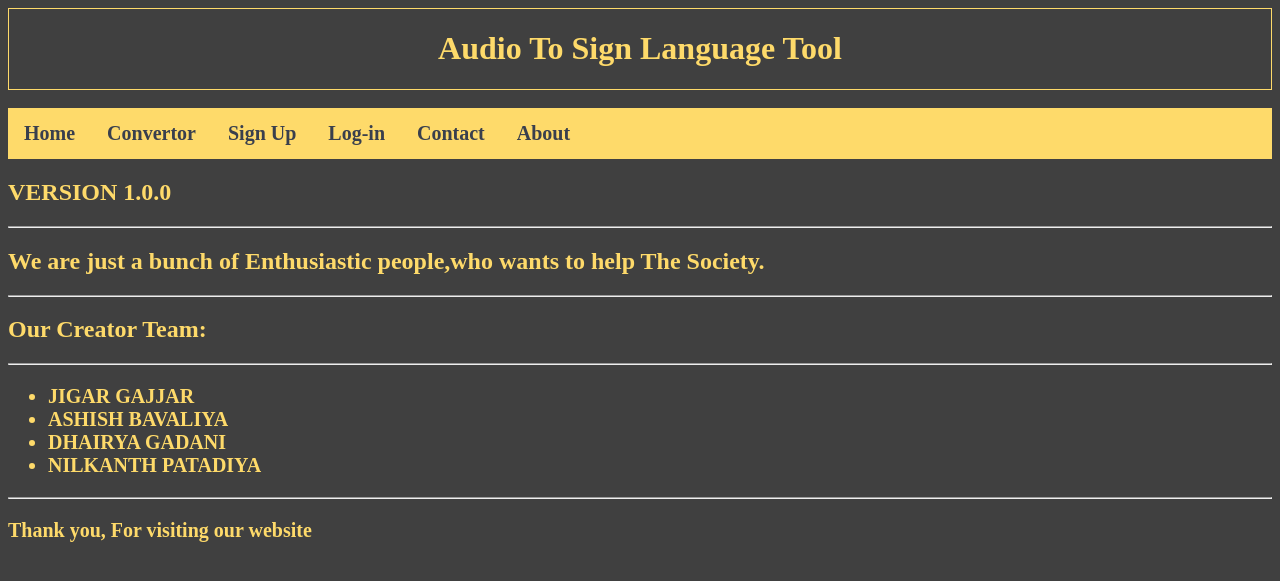
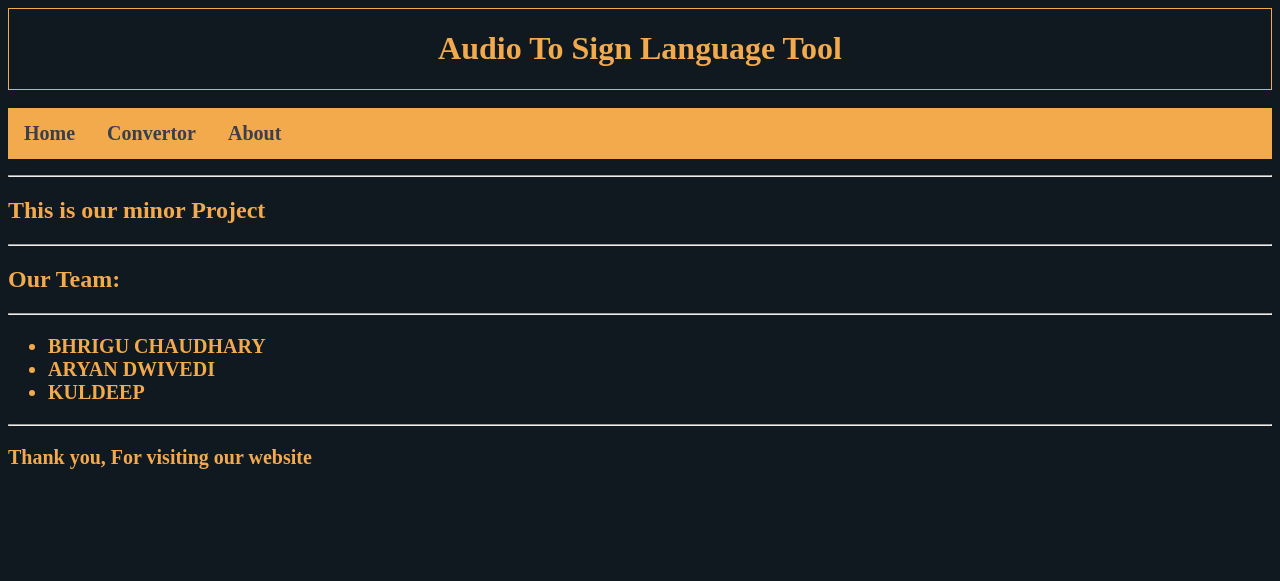
Before and after one commit to aryan-dwivedi/Indian-sign-language-detection, a Django app: page /about/ in a window 1280 px wide. Shown: the top 581 px of the page. Run offline with Django 3.2, Linux system fonts and the light colour scheme.

Commit message:
3rd commit

```diff
--- a/A2SL/urls.py
+++ b/A2SL/urls.py
@@ -20,10 +20,6 @@ from . import views
 urlpatterns = [
     path('admin/', admin.site.urls),
     path('about/',views.about_view,name='about'),
-    path('contact/',views.contact_view,name='contact'),
-    path('login/',views.login_view,name='login'),
-    path('logout/',views.logout_view,name='logout'),
-    path('signup/',views.signup_view,name='signup'),
     path('animation/',views.animation_view,name='animation'),
     path('',views.home_view,name='home'),
     path('animation/',views.animation_view,name='animation')
--- a/A2SL/views.py
+++ b/A2SL/views.py
@@ -17,10 +17,6 @@ def about_view(request):
 	return render(request,'about.html')
 
 
-def contact_view(request):
-	return render(request,'contact.html')
-
-@login_required(login_url="login")
 def animation_view(request):
 	if request.method == 'POST':
 		text = request.POST.get('sen')
@@ -103,40 +99,3 @@ def animation_view(request):
 		return render(request,'animation.html',{'words':words,'text':text})
 	else:
 		return render(request,'animation.html')
-
-
-
-
-def signup_view(request):
-	if request.method == 'POST':
-		form = UserCreationForm(request.POST)
-		if form.is_valid():
-			user = form.save()
-			login(request,user)
-			# log the user in
-			return redirect('animation')
-	else:
-		form = UserCreationForm()
-	return render(request,'signup.html',{'form':form})
-
-
-
-def login_view(request):
-	if request.method == 'POST':
-		form = AuthenticationForm(data=request.POST)
-		if form.is_valid():
-			#log in user
-			user = form.get_user()
-			login(request,user)
-			if 'next' in request.POST:
-				return redirect(request.POST.get('next'))
-			else:
-				return redirect('animation')
-	else:
-		form = AuthenticationForm()
-	return render(request,'login.html',{'form':form})
-
-
-def logout_view(request):
-	logout(request)
-	return redirect("home")
--- a/templates/about.html
+++ b/templates/about.html
@@ -2,17 +2,15 @@
 
 {% block content %}
 
-<h2>VERSION 1.0.0</h2>
  	<hr>
-	<h2>We are just a bunch of Enthusiastic people,who wants to help The Society.</h2>
+	<h2>This is our minor Project</h2>
 	<hr>
- 	<h2>Our Creator Team:</h2>
+ 	<h2>Our Team:</h2>
  	<hr>
  	<ul class="td">
-		<li>JIGAR GAJJAR</li>
-		<li>ASHISH BAVALIYA</li>
-		<li>DHAIRYA GADANI</li>
- 		<li>NILKANTH PATADIYA</li>
+		<li>BHRIGU CHAUDHARY</li>
+		<li>ARYAN DWIVEDI</li>
+		<li>KULDEEP</li>
   	</ul>
 	<hr>
 	<p class="td">Thank you, For visiting our website</p>
--- a/templates/animation.html
+++ b/templates/animation.html
@@ -92,7 +92,7 @@
 
 		function myHandler()
 		{
-	 		document.getElementById("list").getElementsByTagName("li")[i].style.color = "#feda6a";
+	 		document.getElementById("list").getElementsByTagName("li")[i].style.color = "#F2AA4CFF";
 			document.getElementById("list").getElementsByTagName("li")[i].style.fontSize = "20px";
 			i++;
 	    	if (i == videoCount)
--- a/templates/base.html
+++ b/templates/base.html
@@ -15,11 +15,11 @@
   margin-top:0;
   padding: 0;
   overflow: hidden;
-  background-color: #feda6a;
+  background-color: #F2AA4CFF;
 }
 h2
 {
-  color: #feda6a;
+  color: #F2AA4CFF;
 }
 
 .li {
@@ -37,7 +37,7 @@ h2
 
 li a:hover {
   background-color: #393f4d;
-  color: #feda6a;
+  color: #F2AA4CFF;
   font-weight: bold;
 }
 .form-style button{
@@ -45,7 +45,7 @@ li a:hover {
   width: 89%;
 	height:70%;
 	padding: 5%;
-	background: #feda6a;
+	background: #F2AA4CFF;
 	border-bottom: 2px solid #393f4d;;
 	border-top-style: none;
 	border-right-style: none;
@@ -58,7 +58,7 @@ li a:hover {
 
 .form-style button:hover {
   background-color: #393f4d;
-  color: #feda6a;
+  color: #F2AA4CFF;
   font-weight: bold;
 }
 .split {
@@ -74,12 +74,12 @@ li a:hover {
 
 .left {
   left: 15;
-  border-right: 0px #feda6a solid;
+  border-right: 0px #F2AA4CFF solid;
 }
 
 .right {
   right: 0;
-  border-left: 1px #feda6a solid;
+  border-left: 1px #F2AA4CFF solid;
 }
 
 .mytext {
@@ -97,7 +97,7 @@ li a:hover {
 
   .mic {
       border:1px solid #393f4d;
-      background:#feda6a;
+      background:#F2AA4CFF;
       vertical-align:top;
       padding:0px;
       margin:0;
@@ -115,7 +115,7 @@ li a:hover {
     height: 42px;
     width: 160px;
     text-align: center;
-    background-color: #feda6a;
+    background-color: #F2AA4CFF;
     color: #393f4d;
     font-weight: bold;
     font-size: 24px;
@@ -124,18 +124,18 @@ li a:hover {
 }
 .submit:hover {
   background-color: #393f4d;
-  color: #feda6a;
+  color: #F2AA4CFF;
   font-weight: bold;
 }
 .td {
-  color: #feda6a;
+  color: #F2AA4CFF;
   font-weight: bold;
   font-size: 20px;
 }
 
 body
 {
-  background-color: #404040
+  background-color: #101820FF
 }
 
 .form-style{
@@ -152,7 +152,7 @@ body
   font-family: "Times New Roman";
 	text-align: center;
 	margin: -16px -16px 16px -16px;
-  color:#feda6a
+  color:#F2AA4CFF
 }
 .form-style input[type="text"],
 .form-style input[type="password"],
@@ -200,7 +200,7 @@ body
 }
 
 .site-form span,label{
-  color: #feda6a;
+  color: #F2AA4CFF;
 }
 .errorlist{
     color: red;
@@ -209,7 +209,7 @@ body
 </style>
 <title>Homepage</title>
 </head>
-<div style="background-color:#404040;color:#feda6a;padding:10 10 1 10;border: 1px #feda6a groove;margin-bottom:0;">
+<div style="background-color:#101820FF;color:#F2AA4CFF;padding:10 10 1 10;border: 1px #F2AA4CFF groove;margin-bottom:0;">
 
 <h1 align=center>Audio To Sign Language Tool</h1>
 </div>
@@ -218,15 +218,6 @@ body
 <ul id="nav">
   <li class="li"><a class="active" href="{% url 'home' %}">Home</a></li>
   <li class="li"><a href="{% url 'animation' %}">Convertor</a></li>
-  {% if not user.is_authenticated %}
-  <li class="li"><a href="{% url 'signup' %}">Sign Up</a></li>
-  {% endif %}
-  {% if user.is_authenticated %}
-  <li class="li"><a href="{% url 'logout' %}">Log-Out</a></li>
-  {% else %}
-    <li class="li"><a href="{% url 'login' %}">Log-in</a></li>
-  {% endif %}
-  <li class="li"><a href="{% url 'contact' %}">Contact</a></li>
   <li class="li"><a href="{% url 'about' %}">About</a></li>
 </ul>
 
```
Also changed, not shown: templates/contact.html (deleted, +0 -15 lines), templates/login.html (deleted, +0 -16 lines), templates/signup.html (deleted, +0 -18 lines).
